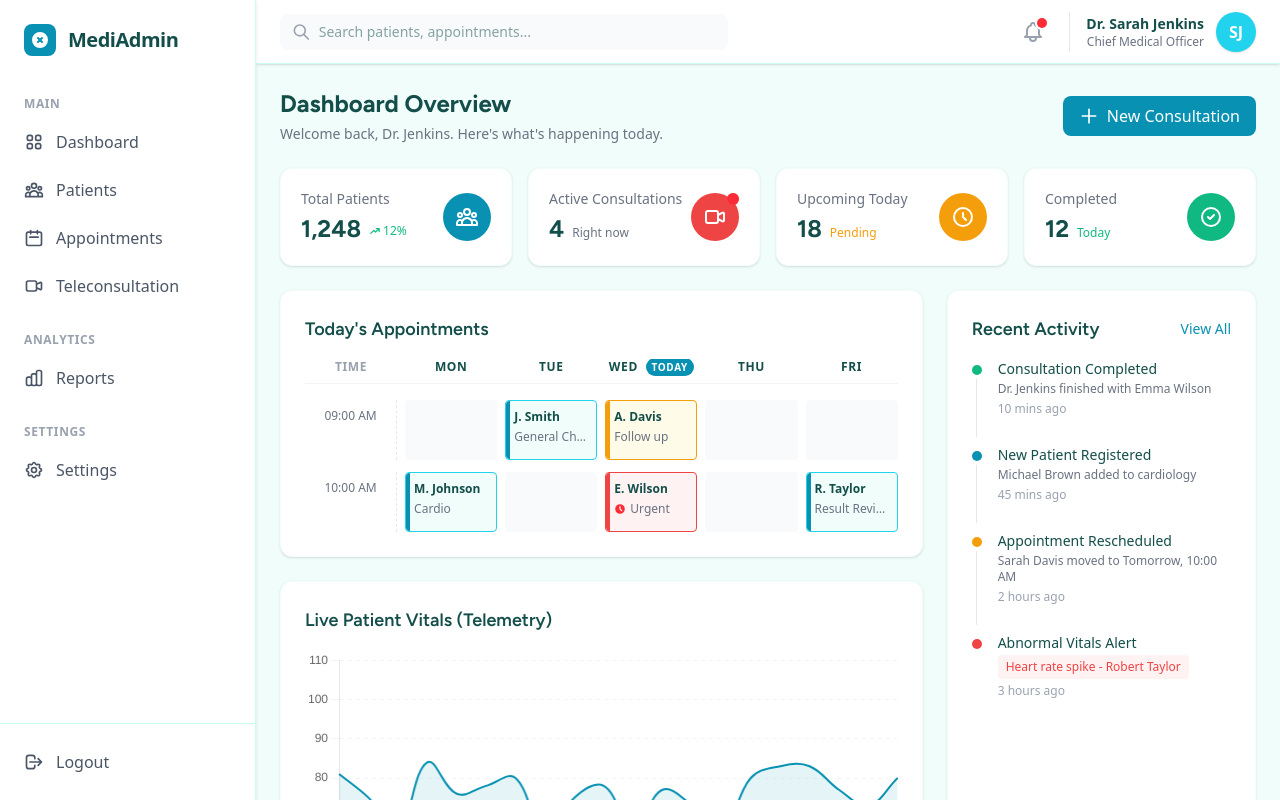
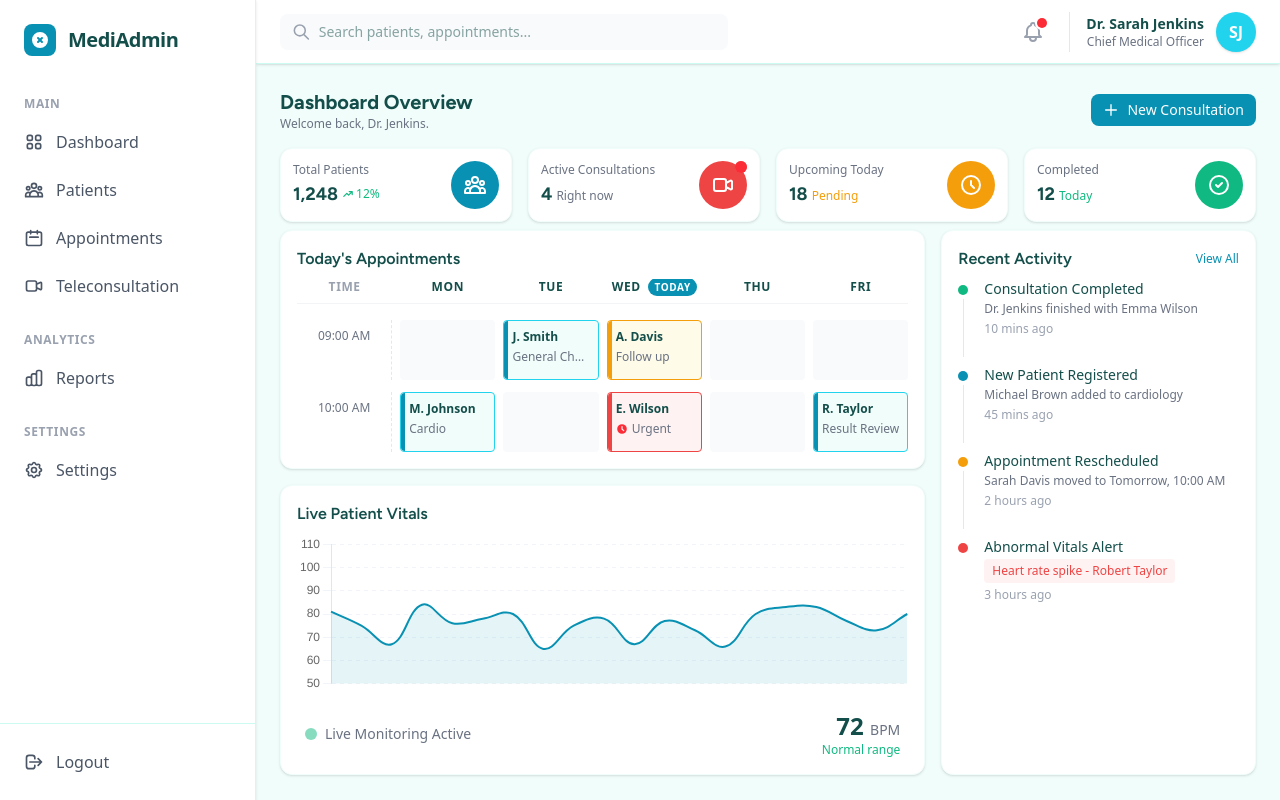
Before and after one commit to Ali-Tamerr/Telemedicine-Admin-Dashboard, an Angular app: page /dashboard in a window 1280 px wide. Built offline with nearby package versions, Linux system fonts and the light colour scheme.

Commit message:
feat: implement dashboard layout with patient statistics, vital signs chart, and appointment overview components

```diff
--- a/src/app/pages/dashboard/components/patient-stats-card/patient-stats-card.html
+++ b/src/app/pages/dashboard/components/patient-stats-card/patient-stats-card.html
@@ -1,10 +1,10 @@
 <div class="grid grid-cols-1 sm:grid-cols-2 lg:grid-cols-4 gap-4">
   <!-- Total Patients -->
-  <div class="bg-white p-5 rounded-xl shadow-sm border border-teal-50 flex items-center justify-between">
+  <div class="bg-white p-3 rounded-xl shadow-sm border border-teal-50 flex items-center justify-between">
     <div>
-      <p class="text-sm font-medium text-gray-500">Total Patients</p>
-      <div class="flex items-baseline gap-2 mt-1">
-        <h3 class="text-2xl font-bold text-[#134e4a]">1,248</h3>
+      <p class="text-xs font-medium text-gray-500">Total Patients</p>
+      <div class="flex items-baseline gap-1 mt-0.5">
+        <h3 class="text-lg font-bold text-[#134e4a]">1,248</h3>
         <span class="text-xs font-medium text-[#10b981] flex items-center">
           <svg xmlns="http://www.w3.org/2000/svg" class="h-3 w-3 mr-0.5" viewBox="0 0 20 20" fill="currentColor">
             <path fill-rule="evenodd" d="M12 7a1 1 0 110-2h5a1 1 0 011 1v5a1 1 0 11-2 0V8.414l-4.293 4.293a1 1 0 01-1.414 0L8 10.414l-4.293 4.293a1 1 0 01-1.414-1.414l5-5a1 1 0 011.414 0L11 10.586 14.586 7H12z" clip-rule="evenodd" />
@@ -21,11 +21,11 @@
   </div>
 
   <!-- Active Consultations -->
-  <div class="bg-white p-5 rounded-xl shadow-sm border border-teal-50 flex items-center justify-between">
+  <div class="bg-white p-3 rounded-xl shadow-sm border border-teal-50 flex items-center justify-between">
     <div>
-      <p class="text-sm font-medium text-gray-500">Active Consultations</p>
-      <div class="flex items-baseline gap-2 mt-1">
-        <h3 class="text-2xl font-bold text-[#134e4a]">4</h3>
+      <p class="text-xs font-medium text-gray-500">Active Consultations</p>
+      <div class="flex items-baseline gap-1 mt-0.5">
+        <h3 class="text-lg font-bold text-[#134e4a]">4</h3>
         <span class="text-xs font-medium text-gray-500">Right now</span>
       </div>
     </div>
@@ -41,11 +41,11 @@
   </div>
 
   <!-- Upcoming Today -->
-  <div class="bg-white p-5 rounded-xl shadow-sm border border-teal-50 flex items-center justify-between">
+  <div class="bg-white p-3 rounded-xl shadow-sm border border-teal-50 flex items-center justify-between">
     <div>
-      <p class="text-sm font-medium text-gray-500">Upcoming Today</p>
-      <div class="flex items-baseline gap-2 mt-1">
-        <h3 class="text-2xl font-bold text-[#134e4a]">18</h3>
+      <p class="text-xs font-medium text-gray-500">Upcoming Today</p>
+      <div class="flex items-baseline gap-1 mt-0.5">
+        <h3 class="text-lg font-bold text-[#134e4a]">18</h3>
         <span class="text-xs font-medium text-[#f59e0b] flex items-center">
           Pending
         </span>
@@ -59,11 +59,11 @@
   </div>
 
   <!-- Completed -->
-  <div class="bg-white p-5 rounded-xl shadow-sm border border-teal-50 flex items-center justify-between">
+  <div class="bg-white p-3 rounded-xl shadow-sm border border-teal-50 flex items-center justify-between">
     <div>
-      <p class="text-sm font-medium text-gray-500">Completed</p>
-      <div class="flex items-baseline gap-2 mt-1">
-        <h3 class="text-2xl font-bold text-[#134e4a]">12</h3>
+      <p class="text-xs font-medium text-gray-500">Completed</p>
+      <div class="flex items-baseline gap-1 mt-0.5">
+        <h3 class="text-lg font-bold text-[#134e4a]">12</h3>
         <span class="text-xs font-medium text-[#10b981] flex items-center">
           Today
         </span>
--- a/src/app/pages/dashboard/components/vital-signs-chart/vital-signs-chart.html
+++ b/src/app/pages/dashboard/components/vital-signs-chart/vital-signs-chart.html
@@ -1,4 +1,4 @@
-<div class="h-64 relative w-full">
+<div class="h-40 relative w-full">
   <canvas #vitalsChart></canvas>
 </div>
 <div class="mt-4 flex justify-between items-center px-2">
--- a/src/app/pages/dashboard/dashboard.html
+++ b/src/app/pages/dashboard/dashboard.html
@@ -1,12 +1,12 @@
-<div class="space-y-6">
+<div class="space-y-4">
   <!-- Page Header -->
-  <div class="flex flex-col sm:flex-row justify-between items-start sm:items-center gap-4">
+  <div class="flex flex-col sm:flex-row justify-between items-start sm:items-center gap-2">
     <div>
-      <h1 class="text-2xl font-bold text-[#134e4a]">Dashboard Overview</h1>
-      <p class="text-sm text-gray-500 mt-1">Welcome back, Dr. Jenkins. Here's what's happening today.</p>
+      <h1 class="text-xl font-bold text-[#134e4a]">Dashboard Overview</h1>
+      <p class="text-xs text-gray-500">Welcome back, Dr. Jenkins.</p>
     </div>
-    <button class="flex items-center gap-2 px-4 py-2 bg-[#0891b2] text-white rounded-lg hover:bg-[#067a96] transition-colors focus:outline-none focus:ring-2 focus:ring-offset-2 focus:ring-[#0891b2]">
-      <svg xmlns="http://www.w3.org/2000/svg" class="h-5 w-5" fill="none" viewBox="0 0 24 24" stroke="currentColor">
+    <button class="flex items-center gap-2 px-3 py-1.5 bg-[#0891b2] text-white rounded-lg hover:bg-[#067a96] transition-colors text-sm">
+      <svg xmlns="http://www.w3.org/2000/svg" class="h-4 w-4" fill="none" viewBox="0 0 24 24" stroke="currentColor">
         <path stroke-linecap="round" stroke-linejoin="round" stroke-width="2" d="M12 4v16m8-8H4" />
       </svg>
       New Consultation
@@ -14,31 +14,31 @@
   </div>
 
   <!-- Stats Cards -->
-  <div class="mb-6">
+  <div class="mb-2">
     <app-patient-stats-card></app-patient-stats-card>
   </div>
 
   <!-- Main Grid -->
-  <div class="grid grid-cols-1 lg:grid-cols-3 gap-6">
-    <!-- Left Column (Calendar + Activity) -->
-    <div class="lg:col-span-2 space-y-6">
-      <div class="bg-white p-6 rounded-xl shadow-sm border border-teal-50">
-        <h2 class="text-lg font-semibold text-[#134e4a] mb-4">Today's Appointments</h2>
+  <div class="grid grid-cols-1 lg:grid-cols-3 gap-4">
+    <!-- Left Column (Calendar + Vitals) -->
+    <div class="lg:col-span-2 space-y-4">
+      <div class="bg-white p-4 rounded-xl shadow-sm border border-teal-50">
+        <h2 class="text-md font-semibold text-[#134e4a] mb-2">Today's Appointments</h2>
         <app-appointment-calendar></app-appointment-calendar>
       </div>
 
-      <div class="bg-white p-6 rounded-xl shadow-sm border border-teal-50">
-        <h2 class="text-lg font-semibold text-[#134e4a] mb-4">Live Patient Vitals (Telemetry)</h2>
+      <div class="bg-white p-4 rounded-xl shadow-sm border border-teal-50">
+        <h2 class="text-md font-semibold text-[#134e4a] mb-2">Live Patient Vitals</h2>
         <app-vital-signs-chart></app-vital-signs-chart>
       </div>
     </div>
 
     <!-- Right Column (Activity Feed) -->
-    <div class="space-y-6">
-      <div class="bg-white p-6 rounded-xl shadow-sm border border-teal-50 h-full">
-        <div class="flex items-center justify-between mb-4">
-          <h2 class="text-lg font-semibold text-[#134e4a]">Recent Activity</h2>
-          <button class="text-sm text-[#0891b2] hover:text-[#067a96] font-medium">View All</button>
+    <div class="space-y-4">
+      <div class="bg-white p-4 rounded-xl shadow-sm border border-teal-50 h-full">
+        <div class="flex items-center justify-between mb-2">
+          <h2 class="text-md font-semibold text-[#134e4a]">Recent Activity</h2>
+          <button class="text-xs text-[#0891b2] hover:text-[#067a96] font-medium">View All</button>
         </div>
         <app-recent-activity-feed></app-recent-activity-feed>
       </div>
```
